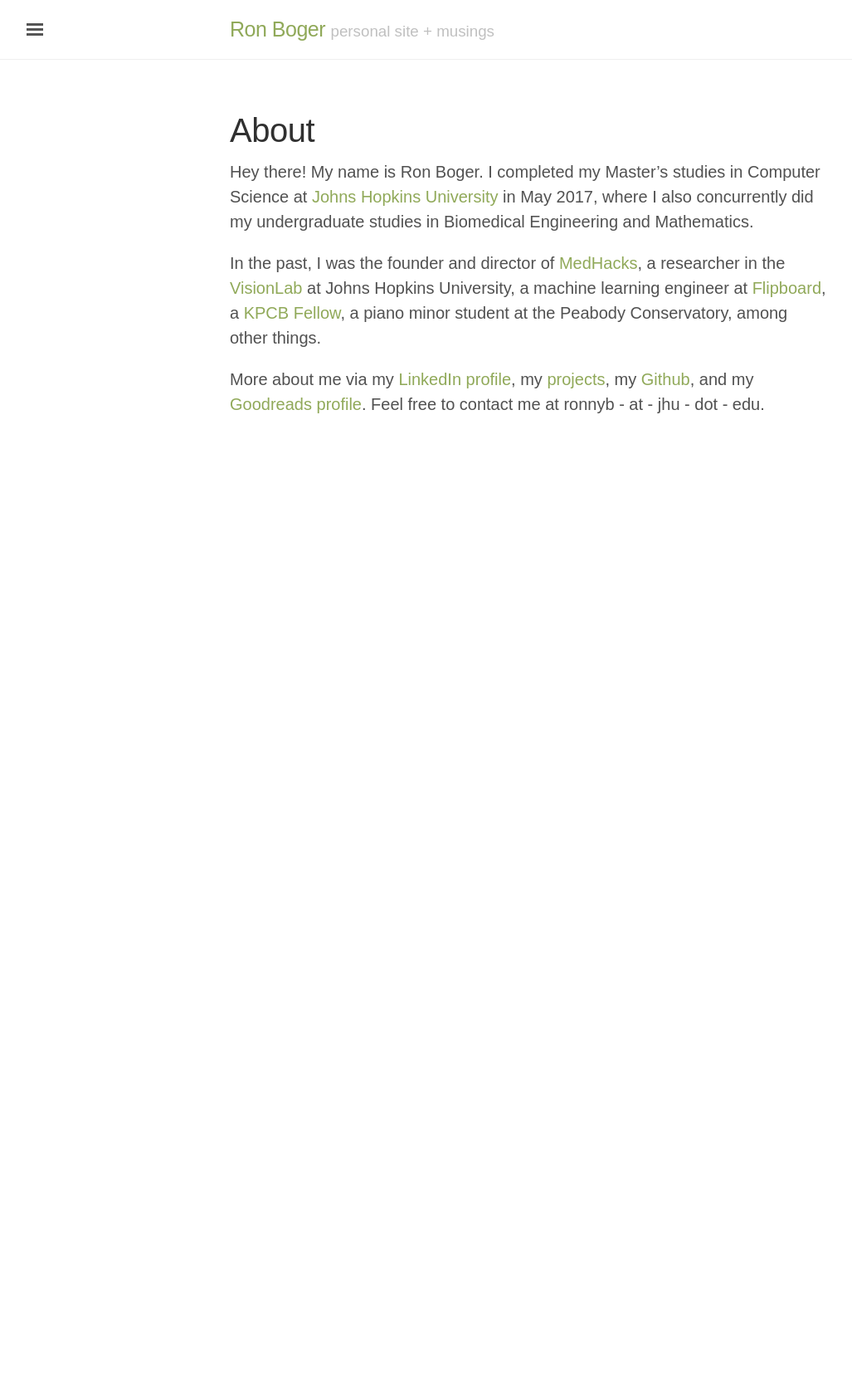
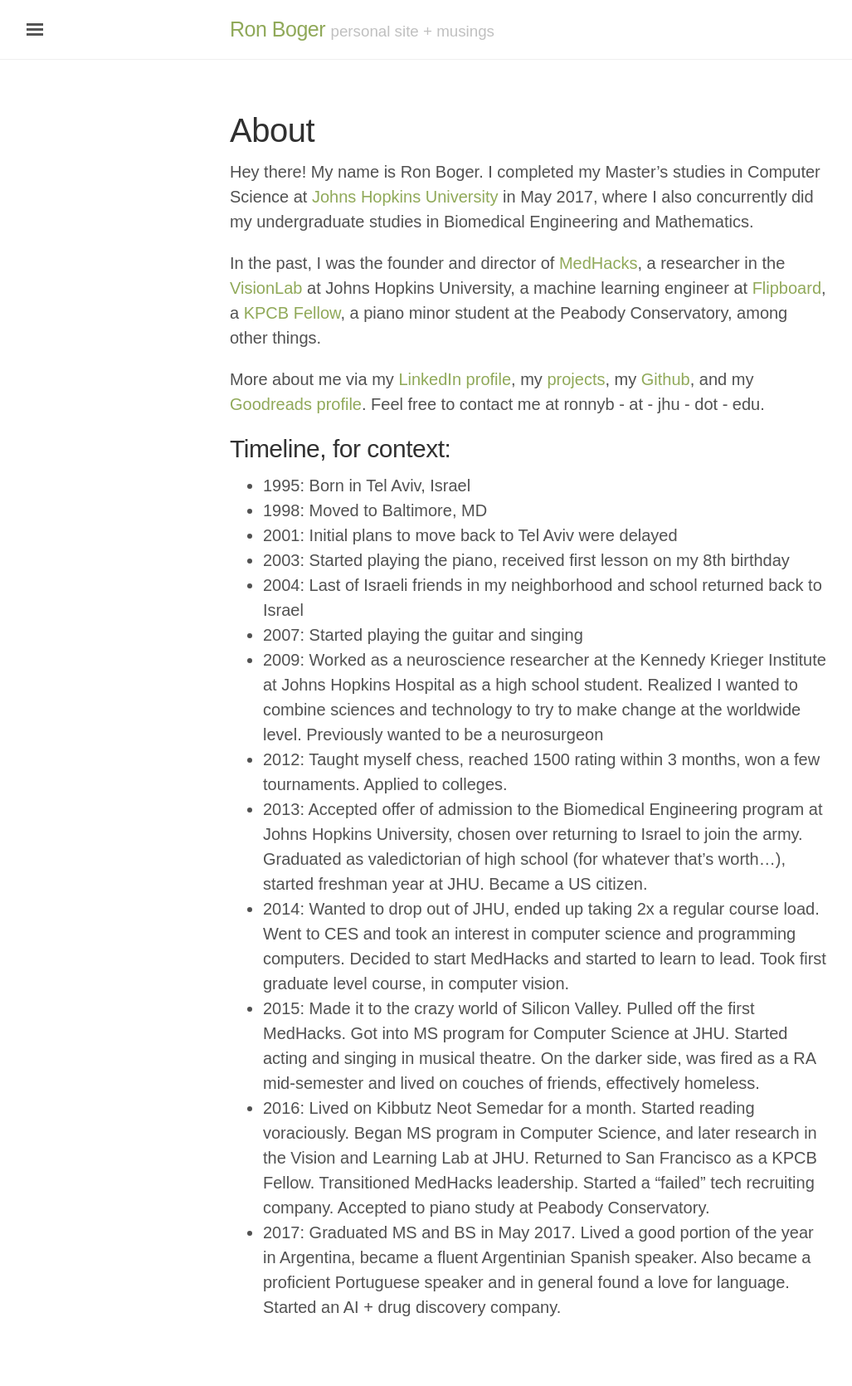
Before and after one commit to ronboger/ronboger.github.io, a Jekyll site: the page built from about.md, in a window 1280 px wide. Shown: the whole page at 83% size, without its empty margins (3-1030 px from the left). Built offline with Jekyll 4.4.1, drawn with Linux system fonts in a browser that asks for light colours; before the commit the page ends 900 px from its top, so only the background shows below that.

Commit message:
about timeline

```diff
--- a/about.md
+++ b/about.md
@@ -12,3 +12,18 @@ Hey there! My name is Ron Boger. I completed my Master's studies in Computer Sci
 In the past, I was the founder and director of [MedHacks](http://medhacks.org), a researcher in the [VisionLab](http://vision.jhu.edu) at Johns Hopkins University, a machine learning engineer at [Flipboard](http://about.flipboard.com), a [KPCB Fellow](http://kpcbfellows.com), a piano minor student at the Peabody Conservatory, among other things.
 
 More about me via my [LinkedIn profile](http://www.linkedin.com/in/ronboger), my [projects](/projects), my [Github](https://github.com/ronnyb29/), and my [Goodreads profile](https://www.goodreads.com/user/show/69825193-ron-boger). Feel free to contact me at ronnyb - at - jhu - dot - edu.
+
+## Timeline, for context:
+- 1995: Born in Tel Aviv, Israel
+- 1998: Moved to Baltimore, MD
+- 2001: Initial plans to move back to Tel Aviv were delayed
+- 2003: Started playing the piano, received first lesson on my 8th birthday
+- 2004: Last of Israeli friends in my neighborhood and school returned back to Israel
+- 2007: Started playing the guitar and singing
+- 2009: Worked as a neuroscience researcher at the Kennedy Krieger Institute at Johns Hopkins Hospital as a high school student. Realized I wanted to combine sciences and technology to try to make change at the worldwide level. Previously wanted to be a neurosurgeon
+- 2012: Taught myself chess, reached 1500 rating within 3 months, won a few tournaments. Applied to colleges.
+- 2013: Accepted offer of admission to the Biomedical Engineering program at Johns Hopkins University, chosen over returning to Israel to join the army. Graduated as valedictorian of high school (for whatever that's worth...), started freshman year at JHU. Became a US citizen.
+- 2014: Wanted to drop out of JHU, ended up taking 2x a regular course load. Went to CES and took an interest in computer science and programming computers. Decided to start MedHacks and started to learn to lead. Took first graduate level course, in computer vision.
+- 2015: Made it to the crazy world of Silicon Valley. Pulled off the first MedHacks. Got into MS program for Computer Science at JHU. Started acting and singing in musical theatre. On the darker side, was fired as a RA mid-semester and lived on couches of friends, effectively homeless.
+- 2016: Lived on Kibbutz Neot Semedar for a month. Started reading voraciously. Began MS program in Computer Science, and later research in the Vision and Learning Lab at JHU. Returned to San Francisco as a KPCB Fellow. Transitioned MedHacks leadership. Started a "failed" tech recruiting company. Accepted to piano study at Peabody Conservatory.
+- 2017: Graduated MS and BS in May 2017. Lived a good portion of the year in Argentina, became a fluent Argentinian Spanish speaker. Also became a proficient Portuguese speaker and in general found a love for language. Started an AI + drug discovery company.
```
